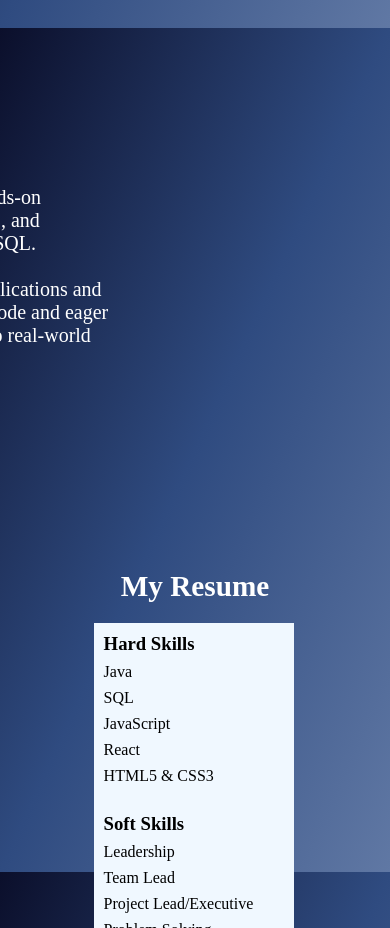
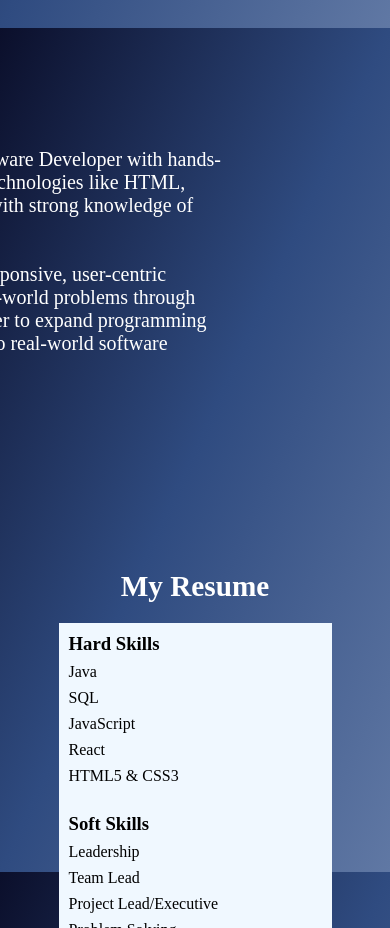
Before and after one commit to Mithran25/portfolio, a React (Vite) app: page / in a window 390 px wide. Shown: the part 1660-2588 px from the top of the page. Built offline with nearby package versions, Linux system fonts and the light colour scheme.

Commit message:
second commit

```diff
--- a/package.json
+++ b/package.json
@@ -1,4 +1,5 @@
 {
+  "homepage": "https://navamithran25.github.io/portfolio.git",
   "name": "my-app",
   "private": true,
   "version": "0.0.0",
@@ -7,7 +8,9 @@
     "dev": "vite",
     "build": "vite build",
     "lint": "eslint .",
-    "preview": "vite preview"
+    "preview": "vite preview",
+    "predeploy": "npm run build",
+    "deploy": "gh-pages -d dist"
   },
   "dependencies": {
     "@fortawesome/fontawesome-svg-core": "^6.7.2",
@@ -28,6 +31,7 @@
     "eslint": "^9.29.0",
     "eslint-plugin-react-hooks": "^5.2.0",
     "eslint-plugin-react-refresh": "^0.4.20",
+    "gh-pages": "^6.3.0",
     "globals": "^16.2.0",
     "vite": "^7.0.0"
   }
--- a/src/App.css
+++ b/src/App.css
@@ -273,6 +273,12 @@ main>section{
   }
 }
 
+@media (max-width:541px){
+  .about_para{
+    width: 500px;
+    margin-left: 200px;
+  }
+}
 /*------------------------------------------------Resume-------------------------------------------*/
 
 .Resume{
@@ -376,8 +382,8 @@ main>section{
   }
   .content{
     flex-direction: column;
-    width: 50%;
-    margin-left:24lvw;
+    width: 70%;
+    margin-left:15lvw;
   }
   .list{
     flex: 200px;
@@ -391,6 +397,11 @@ main>section{
     flex-direction: 00px;
   }
 
+}
+@media (max-width:541px){
+  .content{
+    width: 70%;
+  }
 }
 
 .project{
--- a/vite.config.js
+++ b/vite.config.js
@@ -3,5 +3,6 @@ import react from '@vitejs/plugin-react'
 import tailwindcss from '@tailwindcss/vite'
 // https://vite.dev/config/
 export default defineConfig({
+  base: '/portfolio/',
   plugins: [react(),tailwindcss()],
 })
```
Also changed, not shown: 1 other file (tests, documents, lock files or other folders).
